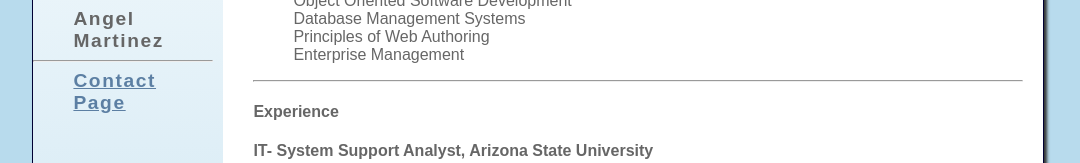
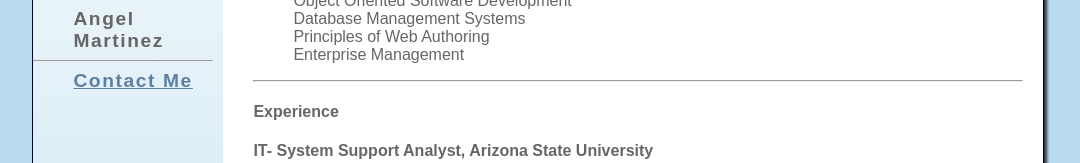
Before and after one commit to rogersmith7/rogersmith7.github.io, a plain HTML site: page index.html in a window 1280 px wide. Shown: the part 335-498 px from the top of the page, without its empty margins (102-1182 px from the left). Drawn offline with Linux system fonts and the light colour scheme.

Commit message:
contact me

```diff
--- a/index.html
+++ b/index.html
@@ -23,7 +23,7 @@
 	<hr>
 
 		<ul>
-			<li><a href="contact.html">Contact Page</a></li>
+			<li><a href="contact.html">Contact Me</a></li>
 			</ul>
 		</nav>
 	<hr>
```
